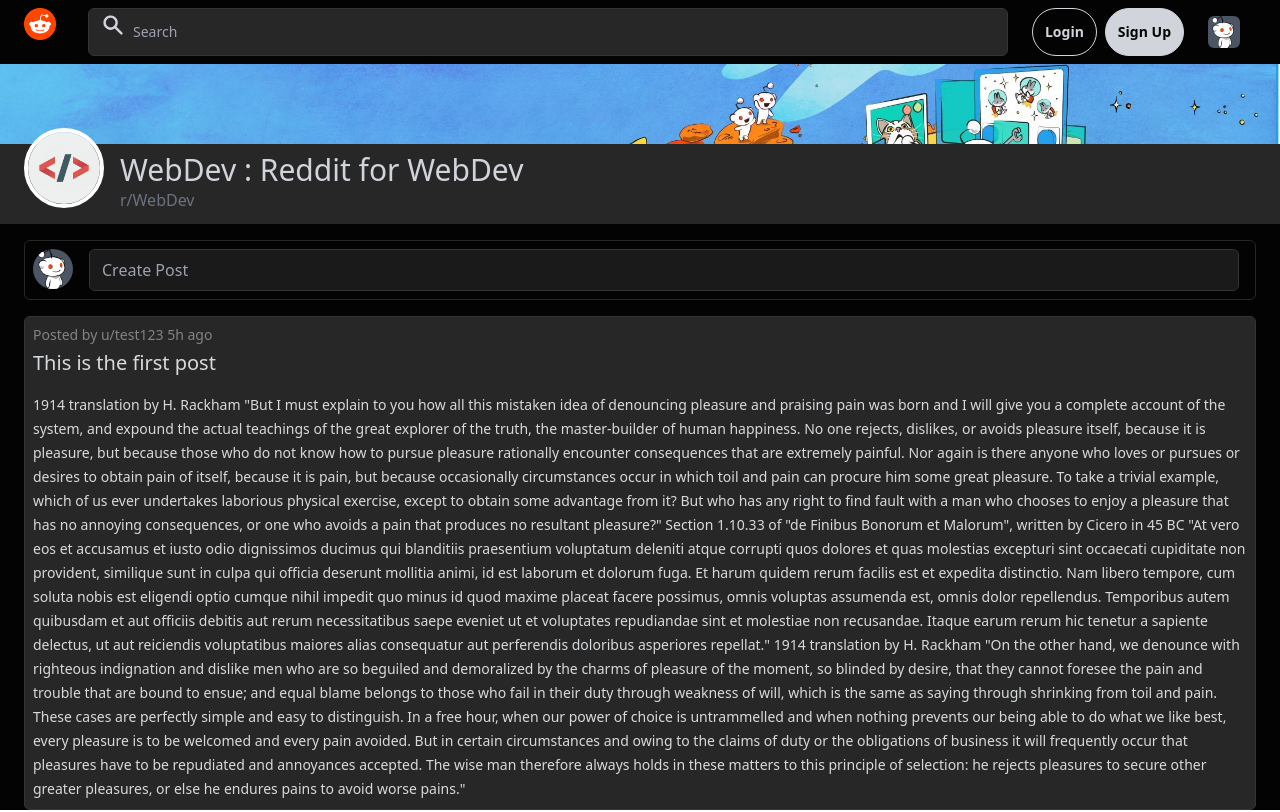
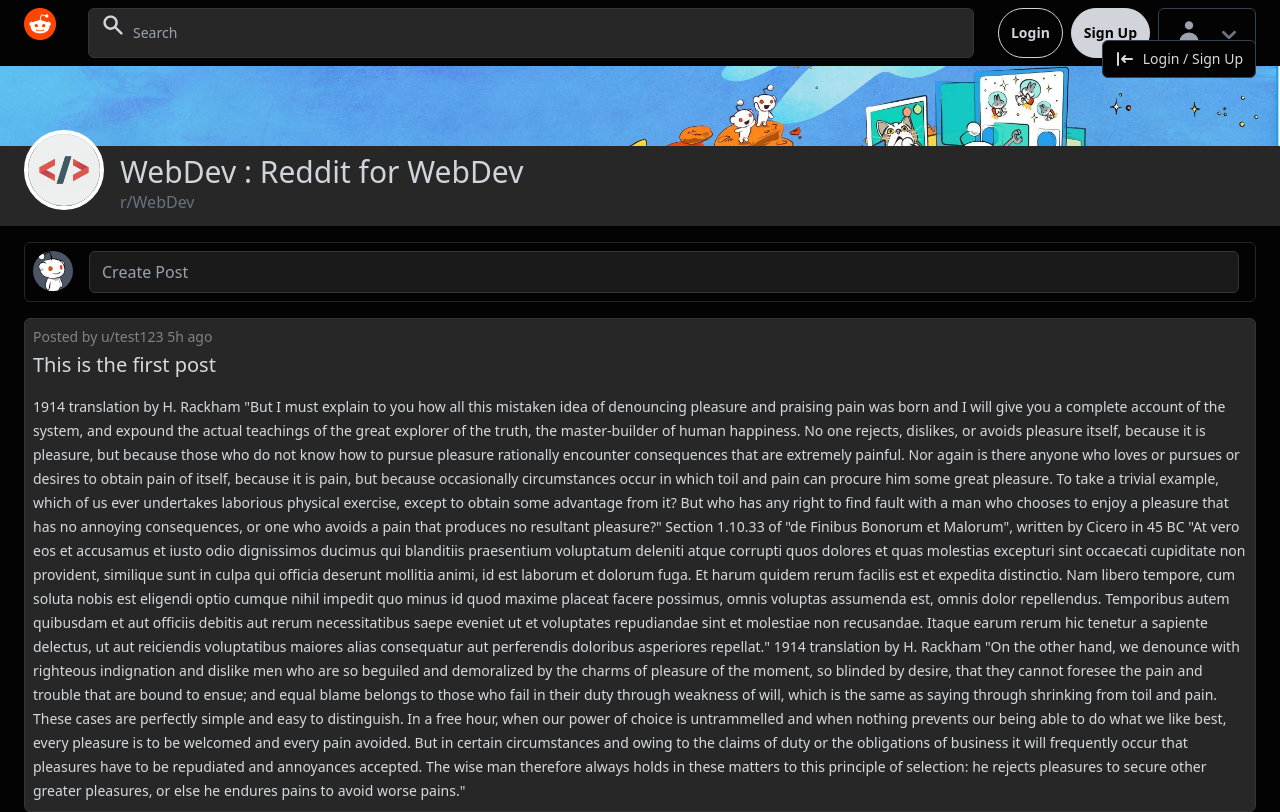
Before and after one commit to IMPWNG/RedditClone, a React (Create React App) app in the folder client/: page / in a window 1280 px wide. Both pictures are taken after a click on the button 1224 px from the left and 32 px from the top of the page. Built offline with nearby package versions, Linux system fonts and the light colour scheme.

Commit message:
TODO-FixDropdownOutsideClickClose

```diff
--- a/client/package.json
+++ b/client/package.json
@@ -3,7 +3,10 @@
   "version": "0.1.0",
   "private": true,
   "dependencies": {
+    "@emotion/react": "^11.9.0",
+    "@emotion/styled": "^11.8.1",
     "@heroicons/react": "^1.0.6",
+    "@mui/material": "^5.6.4",
     "@testing-library/jest-dom": "^5.16.4",
     "@testing-library/react": "^13.1.1",
     "@testing-library/user-event": "^13.5.0",
--- a/client/src/components/Header.jsx
+++ b/client/src/components/Header.jsx
@@ -14,7 +14,7 @@
 export default function Header() {
   return (
     <header className="w-full bg-reddit_dark p-2">
-      <div className="mx-4 flex">
+      <div className="mx-4 flex relative">
         <img src={Logo} alt="" className="w-8 h-8 mr-4" />
         <Search />
         {/* <Notifications />
--- a/client/src/components/Ui/Header/UserAvatar.jsx
+++ b/client/src/components/Ui/Header/UserAvatar.jsx
@@ -1,16 +1,53 @@
-import React from 'react';
+import React, { useState, useEffect, useRef } from "react";
 
-import UserImage from '../../../assets/userAvatar/defaultUser.png';
+import { UserIcon, ChevronDownIcon, LoginIcon } from "@heroicons/react/solid";
+
+import useComponentVisible from "../../../hooks/useDetectOutsideClick";
+
+import UserImage from "../../../assets/userAvatar/defaultUser.png";
+
+export default function UserAvatar() {
+  const { ref, isOpen } = useComponentVisible(true);
+  const [userDropdownVisibilityClass, setUserDropdownVisibilityClass] = useState('hidden');
+
+  const toggleUserDropdown = () => {
+    if (userDropdownVisibilityClass === "hidden") {
+      setUserDropdownVisibilityClass("block");
+    } else {
+      setUserDropdownVisibilityClass("hidden");
+    };
+  };
 
 
-export default function UserAvatar() {
   return (
     <>
-      <button className="px-2 py-1">
-        <div className="w-8 h-8 bg-gray-600 rounded-md m-1 mx-2">
+      <button
+        onClick={() => toggleUserDropdown()}
+        className="px-2 py-1 flex rounded-md border border-gray-700"
+      >
+        <UserIcon className="text-gray-400 w-7 h-7 m-1 mx-2" />
+        {/* <div className="w-8 h-8 bg-gray-600 rounded-md m-1 mx-2">
           <img src={UserImage} alt="" className="" />
-        </div>
+        </div> */}
+        <ChevronDownIcon className="text-gray-500 w-7 h-7 mt-2 m-1" />
       </button>
+      <div
+        ref={ref}
+        className={
+          "absolute right-0 top-8 bg-reddit_dark border border-gray-700 z-10 rounded-md text-reddit_text overflow-hidden " +
+          userDropdownVisibilityClass
+        }
+      >
+
+          <button
+            href=""
+            className="flex w-50 py-2 px-3 hover:bg-gray-300 hover:text-black text-sm"
+          >
+            <LoginIcon className="w-5 h-5 mr-2 " />
+            Login / Sign Up
+          </button>
+
+      </div>
     </>
   );
-};
+}
--- /dev/null
+++ b/client/src/hooks/useDetectOutsideClick.jsx
@@ -0,0 +1,23 @@
+import { useState, useEffect, useRef } from 'react';
+
+
+
+export default function useComponentVisible(initialIsVisible) {
+  const [isOpen, setIsOpen] = useState(initialIsVisible);
+  const ref = useRef(null);
+
+  const handleClickOutside = (e) => {
+    if (ref.current && !ref.current.contains(e.target)) {
+      setIsOpen(false);
+    };
+  };
+
+  useEffect(() => {
+    document.addEventListener('click', handleClickOutside, true);
+    return () => {
+      document.removeEventListener('click', handleClickOutside, true);
+    };
+  }, []);
+
+  return { ref, isOpen, setIsOpen };
+}
```
Also changed, not shown: 1 other file (tests, documents, lock files or other folders).
